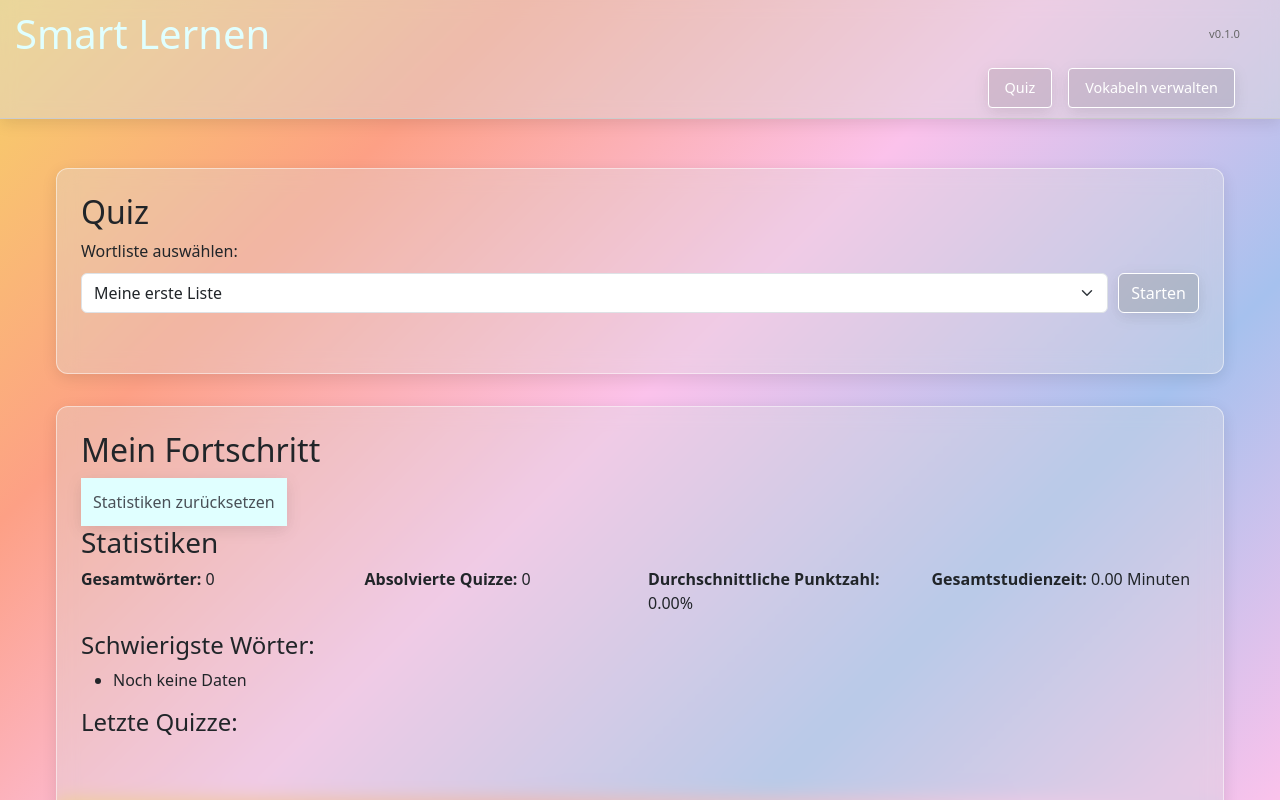
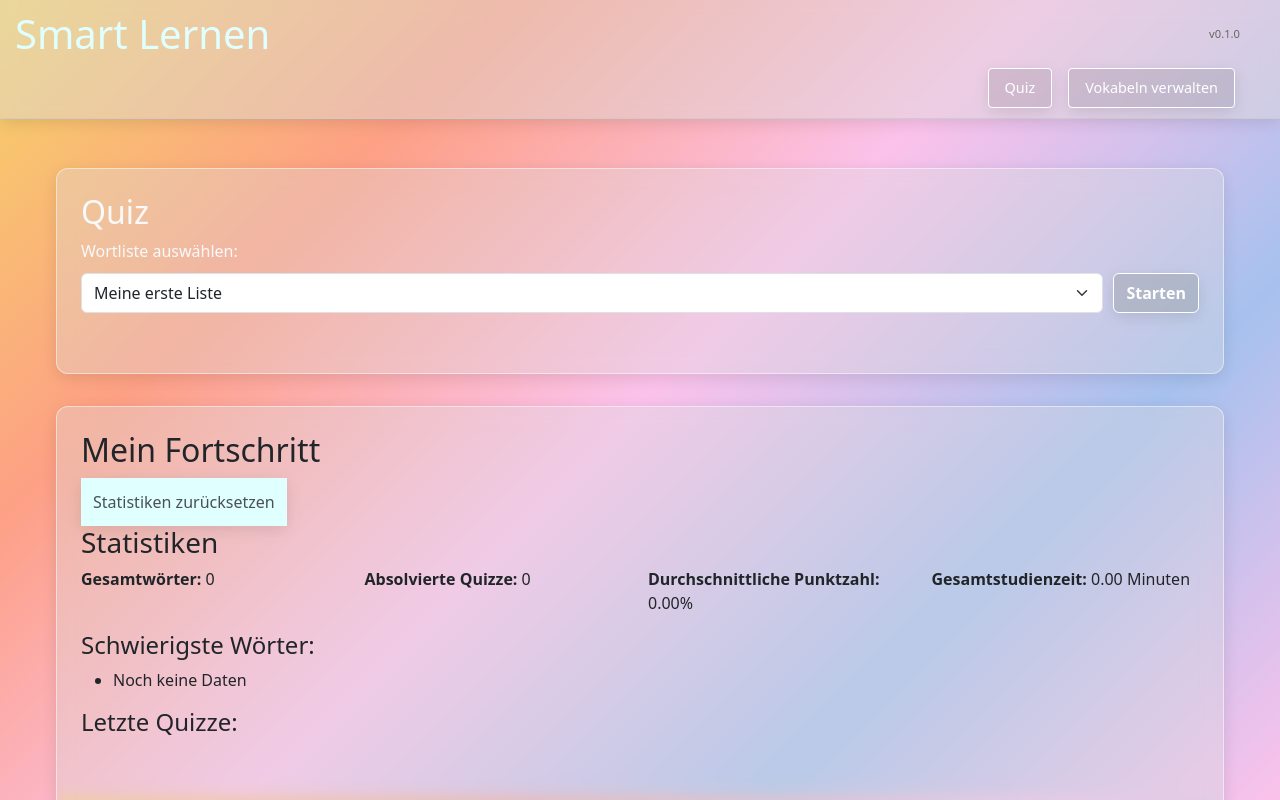
Before and after one commit to AntHavrylov/DeutschWordsLearn, an Angular app: page / in a window 1280 px wide. Shown: the top 800 px of the page. Built offline with nearby package versions, Linux system fonts and the light colour scheme; what angular-google-charts would draw is missing.

Commit message:
style modified

```diff
--- a/src/app/features/quiz/quiz.component.css
+++ b/src/app/features/quiz/quiz.component.css
@@ -17,9 +17,21 @@
     vertical-align: middle;
     font-size: 1.1em;
     font-weight: bold;
+    color: #879099; /* Dark gray for better visibility */
 }
 
-.card { }
+.card
+{
+    background-color: #d4d4d42a;
+    backdrop-filter: blur(9px);
+ }
+
+ .option-btn
+ {
+    font-size: large;
+    font-weight: 600;
+    border-radius: 5px;
+ }
 
 .error-message {
     background-color: #ffcccb; /* Pastel Red */
@@ -49,6 +61,10 @@
     align-items: center;
 }
 
+.quiz-section{
+    color: var(--text-color);
+}
+
 .quiz-section .card h2 {
     margin-bottom: 15px;
     display: flex;
@@ -61,6 +77,7 @@
 }
 
 button {
+    font-weight: 600;
     background-color: #6b77633b;
     border-color: #ffffff;
     border: solid 1px;
```
